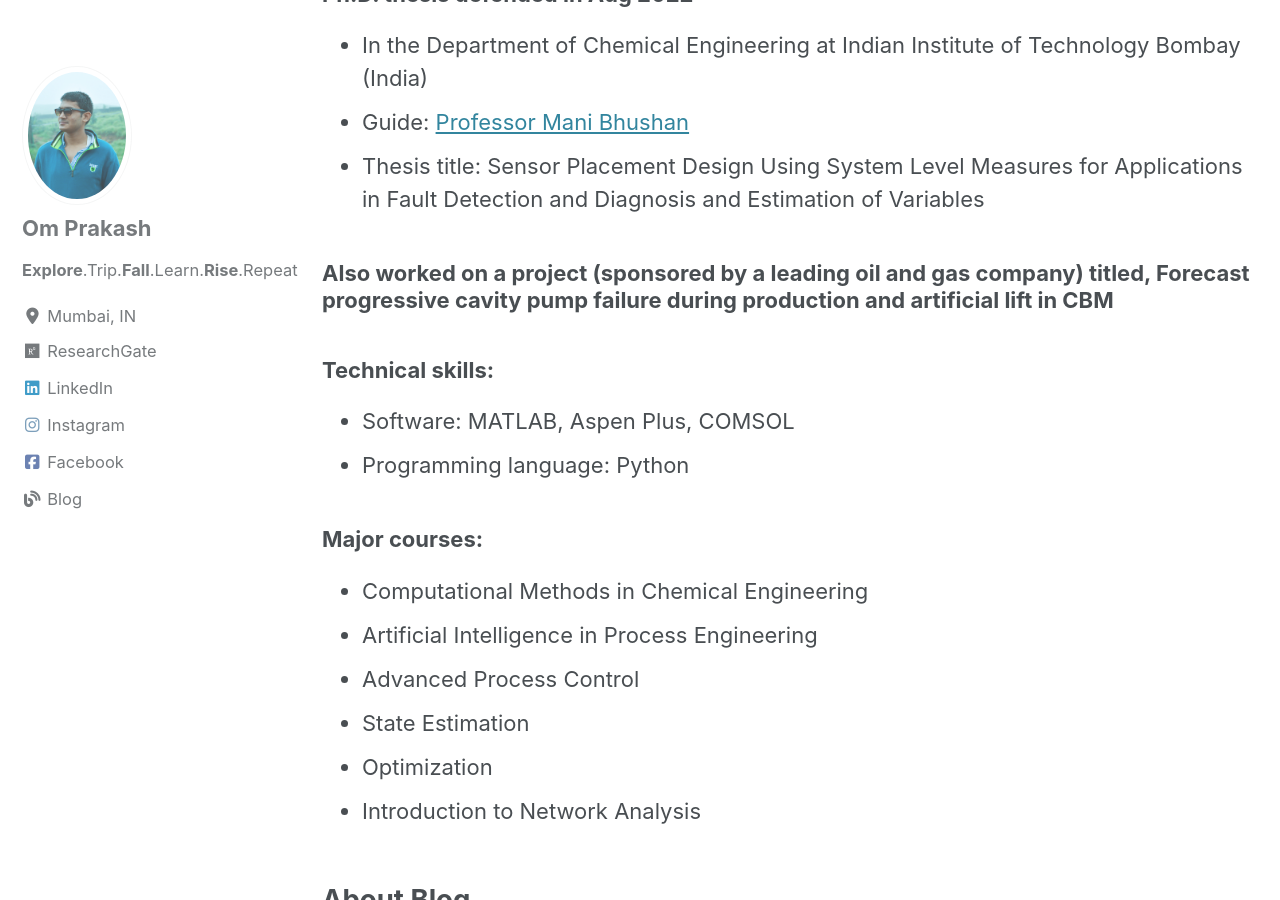
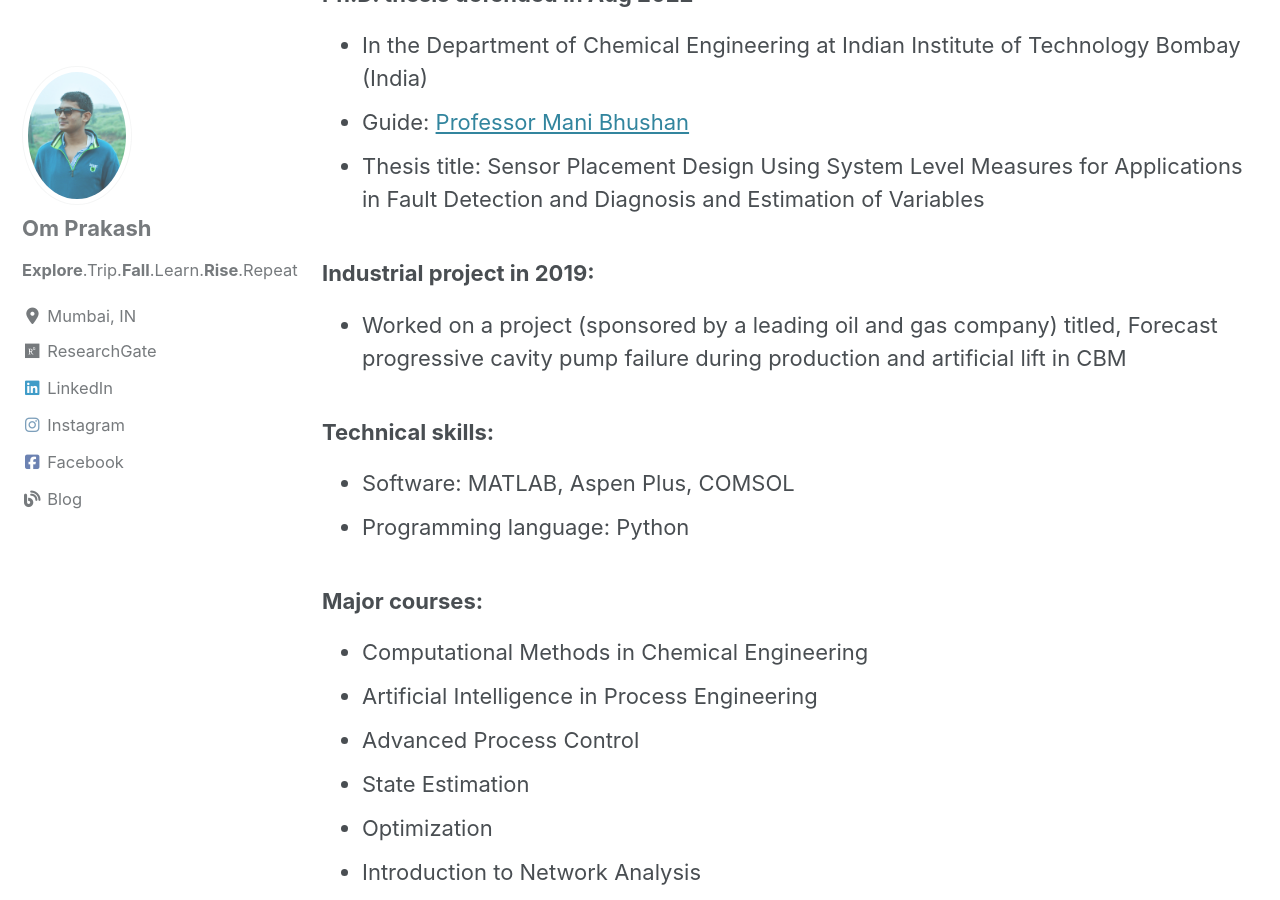
Before and after one commit to prakashoms/prakashoms.github.io, a Jekyll site: the page built from _pages/about.md, in a window 1280 px wide and 900 px high, scrolled down 591 px. Built offline with Jekyll 4.4.1, drawn with Linux system fonts in a browser that asks for light colours; cached includes are drawn as plain includes; nearby versions of some CDN libraries.

Commit message:
Update about.md

```diff
--- a/_pages/about.md
+++ b/_pages/about.md
@@ -26,7 +26,8 @@ My resume can be found here as a [PDF](#) (soon to be updated).
 - Guide: [Professor Mani Bhushan](https://www.che.iitb.ac.in/faculty/mani-bhushan)
 - Thesis title: Sensor Placement Design Using System Level Measures for Applications in Fault Detection and Diagnosis and Estimation of Variables
 
-### Also worked on a project (sponsored by a leading oil and gas company) titled, Forecast progressive cavity pump failure during production and artificial lift in CBM
+### Industrial project in 2019:
+- Worked on a project (sponsored by a leading oil and gas company) titled, Forecast progressive cavity pump failure during production and artificial lift in CBM
 
 [//]:### Other past projects:
 [//]:- Optimization based techno-economic analysis of microgrid integrated low gas producing wells for localized [//]:power generation. `[Aug 2015 - May 2016]`
```
